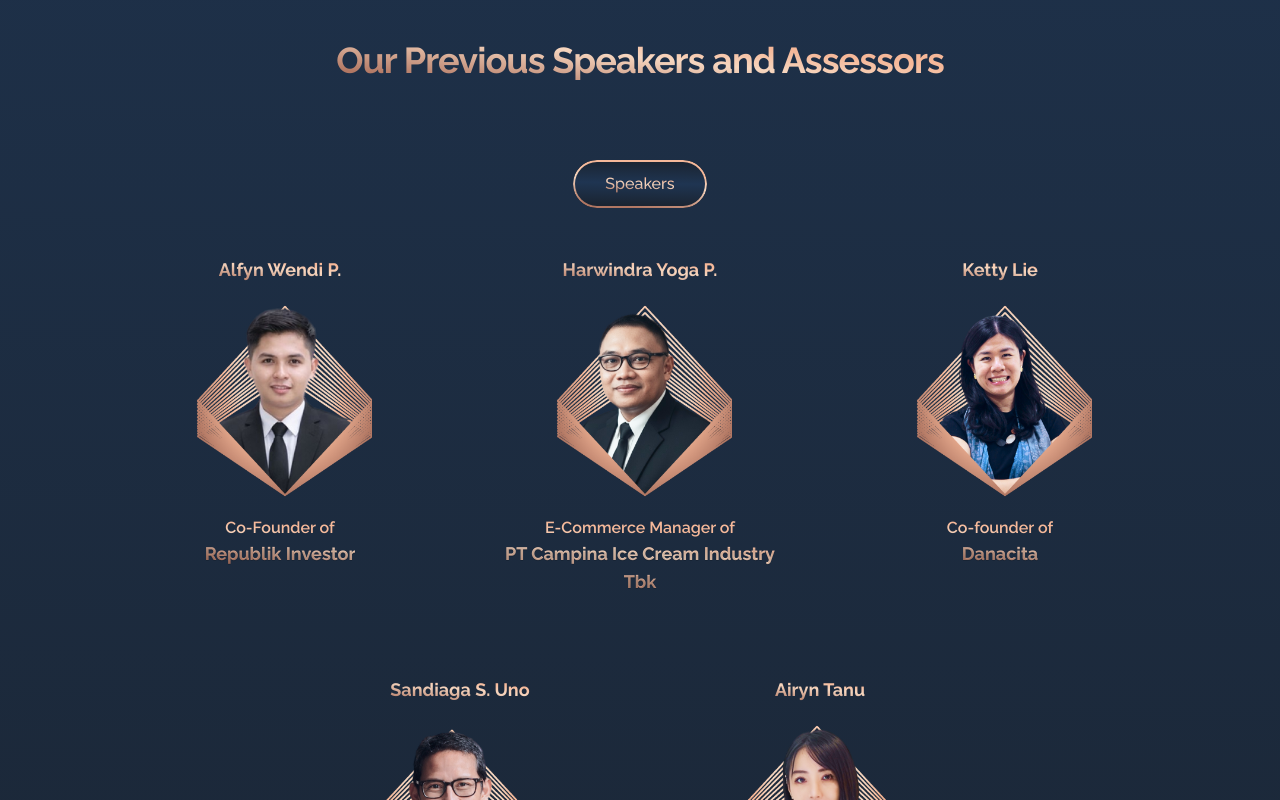
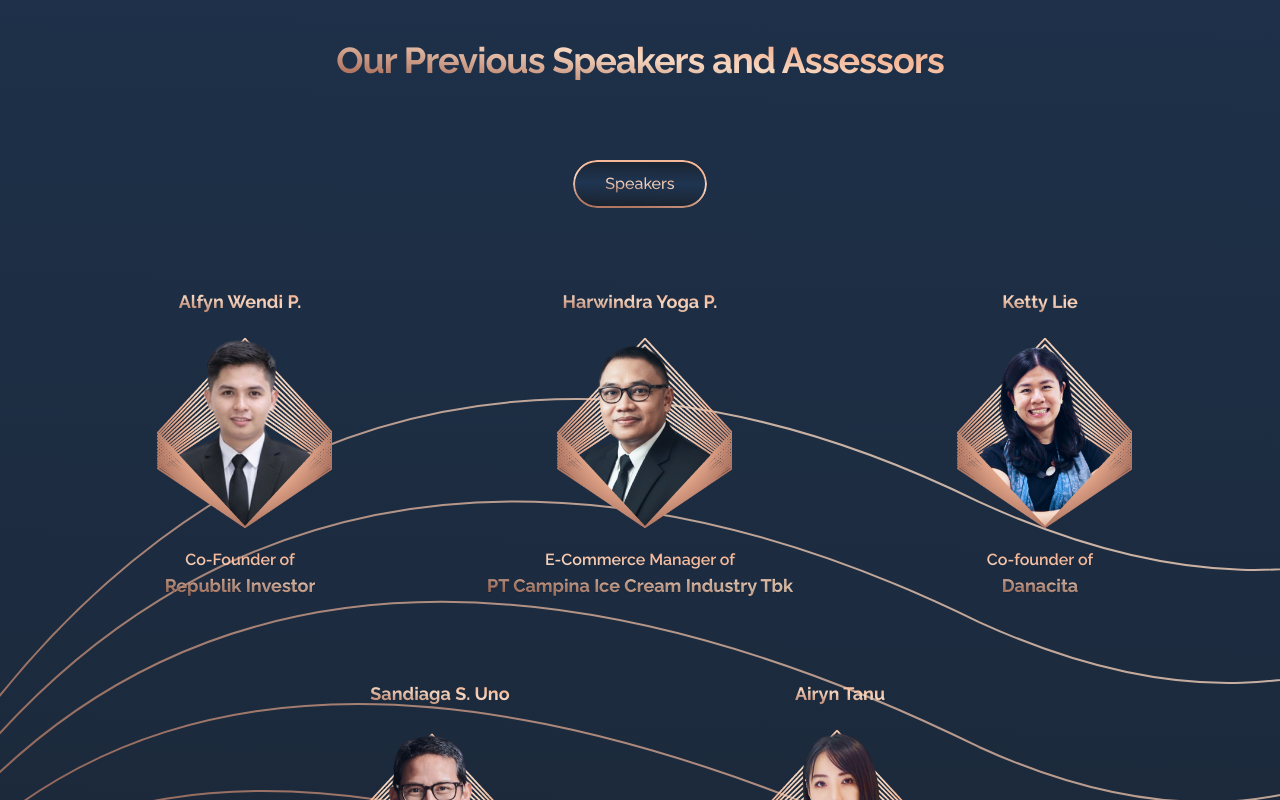
Before and after one commit to ui-studentpreneur/uisp, a Next.js app: page / in a window 1280 px wide. Shown: the part 2720-3520 px from the top of the page. Built offline with nearby package versions, Linux system fonts and the light colour scheme; no server answers.

Commit message:
feat: implement speaker section with carousel and motion utilities

```diff
--- /dev/null
+++ b/src/features/home/components/speaker-card.tsx
@@ -0,0 +1,24 @@
+import Image from "next/image";
+
+import type { Speaker } from "../types";
+
+export function SpeakerCard({ speaker }: { speaker: Speaker }) {
+  return (
+    <div className="flex w-80 flex-col items-center gap-4">
+      <h3 className="text-gradient-gold text-lg font-bold">{speaker.name}</h3>
+
+      <Image
+        src={speaker.image}
+        alt={speaker.name}
+        width={200}
+        height={200}
+        className="h-50 w-50 object-cover mr-4"
+      />
+
+      <div className="text-gradient-gold">
+        <p className="text-md font-semibold">{speaker.role}</p>
+        <p className="text-lg font-bold text-shadow-2xs">{speaker.company}</p>
+      </div>
+    </div>
+  );
+}
--- /dev/null
+++ b/src/features/home/components/speaker-carousel.tsx
@@ -0,0 +1,211 @@
+"use client";
+
+import { useEffect, useRef, type CSSProperties } from "react";
+
+import { cn, prefersReducedMotion } from "@/lib/utils";
+
+import type { Speaker } from "../types";
+
+import { SpeakerCard } from "./speaker-card";
+
+/** Fraction of each neighbouring card left visible beside the active one. */
+const PEEK = 0.2;
+/** Gutter between cards, in rem. */
+const GAP_REM = 1;
+/** Time each card is held before advancing. */
+const AUTOPLAY_MS = 4000;
+/** Quiet period after a swipe before autoplay takes over again. */
+const RESUME_AFTER_MS = 6000;
+/**
+ * How many times the list is repeated. Three is the minimum that loops: one set
+ * either side of the middle guarantees a neighbour in both directions no matter
+ * where the middle set is scrolled to.
+ */
+const COPIES = 3;
+/** Idle time after scrolling before the loop is silently recentred. */
+const SETTLE_MS = 140;
+/** Matches Tailwind's `md`, where the carousel becomes a wrapped row. */
+const DESKTOP = "(min-width: 48rem)";
+
+/**
+ * The active card plus a sliver of its neighbours:
+ *
+ *   viewport = peek + gap + card + gap + peek,  peek = PEEK * card
+ *
+ * which rearranges to the width below. Sized against the viewport rather than
+ * the track, because the track's own padding is derived from this — using `%`
+ * would make the two definitions circular.
+ */
+const SLIDE_WIDTH = `calc((100vw - ${GAP_REM * 2}rem) / ${1 + 2 * PEEK})`;
+
+/**
+ * Speaker list: an endless, auto-advancing carousel on mobile and a plain
+ * wrapped row from `md` up.
+ *
+ * Looping is done by rendering the list `COPIES` times and, once scrolling
+ * settles, jumping `scrollLeft` by exactly one set whenever the viewport drifts
+ * out of the middle set. The jump is instant and lands on identical content, so
+ * it is invisible — and because it only ever moves by a whole set, the card
+ * under the pointer does not shift.
+ *
+ * Built on native scroll-snap rather than a transform track, so swiping,
+ * momentum and accessibility come from the browser.
+ */
+export function SpeakerCarousel({ people }: { people: readonly Speaker[] }) {
+  const track = useRef<HTMLUListElement>(null);
+
+  useEffect(() => {
+    const el = track.current;
+    if (!el) return;
+
+    const desktop = window.matchMedia(DESKTOP);
+    const slides = () =>
+      Array.from(el.querySelectorAll<HTMLElement>("[data-slide]"));
+
+    /**
+     * Scroll offset that centres a slide. `slides[0].offsetLeft` is the track's
+     * start padding, so subtracting it makes offsets zero-based.
+     */
+    const offsetOf = (index: number) => {
+      const all = slides();
+      return all[index].offsetLeft - all[0].offsetLeft;
+    };
+
+    /** Width of one full copy of the list. */
+    const setWidth = () => offsetOf(people.length);
+
+    const activeIndex = () => {
+      const centre = el.scrollLeft + el.clientWidth / 2;
+      const all = slides();
+      let best = 0;
+      let bestDistance = Infinity;
+
+      all.forEach((slide, index) => {
+        const distance = Math.abs(
+          slide.offsetLeft + slide.clientWidth / 2 - centre
+        );
+        if (distance < bestDistance) {
+          bestDistance = distance;
+          best = index;
+        }
+      });
+
+      return best;
+    };
+
+    const markActive = () => {
+      const all = slides();
+      const active = desktop.matches ? -1 : activeIndex();
+      all.forEach((slide, index) => {
+        slide.toggleAttribute("data-active", index === active);
+      });
+    };
+
+    const goTo = (index: number, behavior: ScrollBehavior = "smooth") => {
+      el.scrollTo({ left: offsetOf(index), behavior });
+    };
+
+    /** Pull the viewport back into the middle copy once it drifts out. */
+    const recentre = () => {
+      const width = setWidth();
+      if (width <= 0) return;
+      if (el.scrollLeft < width * 0.5) el.scrollLeft += width;
+      else if (el.scrollLeft > width * 1.5) el.scrollLeft -= width;
+    };
+
+    // Start in the middle copy so there is a card on both sides immediately.
+    goTo(people.length, "auto");
+    markActive();
+
+    let paused = false;
+    let resume: number | undefined;
+    let settle: number | undefined;
+    let frame = 0;
+
+    const onScroll = () => {
+      if (frame) return;
+      frame = requestAnimationFrame(() => {
+        frame = 0;
+        markActive();
+      });
+      window.clearTimeout(settle);
+      settle = window.setTimeout(recentre, SETTLE_MS);
+    };
+
+    const pause = () => {
+      paused = true;
+      window.clearTimeout(resume);
+      resume = window.setTimeout(() => {
+        paused = false;
+      }, RESUME_AFTER_MS);
+    };
+
+    const tick = () => {
+      // Checked per tick, so a resize or a background tab needs no resubscribe.
+      if (paused || desktop.matches || document.hidden) return;
+      goTo(Math.min(activeIndex() + 1, slides().length - 1));
+    };
+
+    el.addEventListener("scroll", onScroll, { passive: true });
+    el.addEventListener("pointerdown", pause);
+    el.addEventListener("wheel", pause, { passive: true });
+
+    // Reduced motion keeps the loop and the swipe, and drops only the autoplay.
+    const timer = prefersReducedMotion()
+      ? undefined
+      : window.setInterval(tick, AUTOPLAY_MS);
+
+    return () => {
+      if (timer) window.clearInterval(timer);
+      window.clearTimeout(resume);
+      window.clearTimeout(settle);
+      if (frame) cancelAnimationFrame(frame);
+      el.removeEventListener("scroll", onScroll);
+      el.removeEventListener("pointerdown", pause);
+      el.removeEventListener("wheel", pause);
+    };
+  }, [people]);
+
+  return (
+    <ul
+      ref={track}
+      style={{ "--slide-width": SLIDE_WIDTH } as CSSProperties}
+      className={[
+        // `w-full` is load-bearing: the parents are `flex flex-col items-center`,
+        // so without a definite width this is a non-stretched flex item sized by
+        // content. The cards are `shrink-0`, making min-content wider than the
+        // screen — the box would grow past the viewport instead of scrolling
+        // inside it, which kills both the swipe and the peeking neighbours.
+        "flex w-full min-w-0 snap-x snap-mandatory gap-4 overflow-x-auto",
+        "px-[calc((100vw-var(--slide-width))/2)]",
+        // Headroom so the lifted active card is not clipped by the scrollport.
+        "py-6",
+        "[scrollbar-width:none] [&::-webkit-scrollbar]:hidden",
+        // Desktop: an ordinary wrapped row.
+        "md:flex-wrap md:justify-center md:gap-20 md:overflow-visible md:px-0 md:py-0",
+      ].join(" ")}
+    >
+      {Array.from({ length: COPIES }, (_, copy) =>
+        people.map((speaker) => (
+          <li
+            key={`${copy}-${speaker.name}`}
+            data-slide
+            // Only the middle copy is real content; the rest are loop padding.
+            aria-hidden={copy !== 1 || undefined}
+            className={cn(
+              "flex w-[var(--slide-width)] shrink-0 snap-center justify-center",
+              "transition-transform duration-300 ease-out",
+              "data-active:-translate-y-4",
+              "md:w-auto md:translate-y-0",
+              // The copies exist only to make the mobile carousel loop. Desktop
+              // is a plain wrapped row, so they would just repeat the list.
+              copy !== 1 && "md:hidden"
+            )}
+          >
+            <SpeakerCard speaker={speaker} />
+          </li>
+        ))
+      )}
+    </ul>
+  );
+}
--- a/src/features/home/components/speaker.tsx
+++ b/src/features/home/components/speaker.tsx
@@ -1,10 +1,16 @@
-import { Container } from "@/components/ui";
-import { Button } from "@/components/ui";
+import Image from "next/image";
 
-const data = [
+import { Button, Container } from "@/components/ui";
+
+import type { SpeakerGroup } from "../types";
+
+import { SpeakerCarousel } from "./speaker-carousel";
+
+// TODO: move to `home/server/queries.ts` when this comes from a CMS.
+const GROUPS: readonly SpeakerGroup[] = [
   {
     title: "Speakers",
-    item: [
+    people: [
       {
         name: "Alfyn Wendi P.",
         role: "Co-Founder of",
@@ -13,7 +19,7 @@ const data = [
       },
       {
         name: "Harwindra Yoga P.",
-        role: "E-Commerce Manager of ",
+        role: "E-Commerce Manager of",
         image: "/speaker2.png",
         company: "PT Campina Ice Cream Industry Tbk",
       },
@@ -39,7 +45,7 @@ const data = [
   },
   {
     title: "Assessors",
-    item: [
+    people: [
       {
         name: "Anindita Nur Annisa",
         role: "Investment Analyst of",
@@ -65,47 +71,44 @@ const data = [
 const SpeakerSection = () => {
   return (
     <section id="speaker" className="relative isolate flex items-center">
-      <div className="flex w-full flex-col items-center gap-20 max-md:gap-10 py-24 text-center">
-        <h2 className="text-gradient-gold text-3xl font-bold tracking-tight px-4 sm:text-4xl">
+      <Image
+        src="/bg-speaker.svg"
+        alt=""
+        aria-hidden
+        width={0}
+        height={0}
+        sizes="100vw"
+        className="pointer-events-none absolute top-[10%] z-0 h-auto w-full max-md:top-[30%]"
+      />
+
+      <div className="relative z-10 flex w-full flex-col items-center gap-20 py-24 text-center max-md:gap-10">
+        <h2 className="text-gradient-gold px-4 text-3xl font-bold tracking-tight sm:text-4xl">
           Our Previous Speakers and Assessors
         </h2>
 
-        <Container className="flex flex-col justify-center items-center gap-20">
-          {data.map((item, index) => (
+        {/*
+          No `Container` around the carousel: the peeking cards need the full
+          viewport width to work out their own gutters.
+        */}
+        <div className="flex w-full flex-col items-center gap-40 max-md:gap-20">
+          {GROUPS.map((group) => (
             <div
-              key={index}
-              className="flex flex-col justify-center items-center gap-12"
+              key={group.title}
+              className="flex w-full flex-col items-center gap-20 max-md:gap-10"
             >
-              <Button size={"lg"} className="w-fit" key={index}>
-                {item.title}
-              </Button>
-              <div className="flex flex-wrap justify-center gap-20">
-                {item.item.map((speaker, idx) => (
-                  <div
-                    key={idx}
-                    className="w-70 flex flex-col items-center gap-4"
-                  >
-                    <h3 className="text-lg text-gradient-gold font-bold">
-                      {speaker.name}
-                    </h3>
-                    <img
-                      src={speaker.image}
-                      alt={speaker.name}
-                      className="w-50 h-50 object-cover mr-4"
-                    />
+              <Container className="flex justify-center">
+                <Button size="lg" className="w-fit">
+                  {group.title}
+                </Button>
+              </Container>
 
-                    <div className="text-gradient-gold">
-                      <p className="font-semibold text-md">{speaker.role}</p>
-                      <p className="font-bold text-lg text-shadow-2xs">{speaker.company}</p>
-                    </div>
-                  </div>
-                ))}
-              </div>
+              <SpeakerCarousel people={group.people} />
             </div>
           ))}
-        </Container>
+        </div>
       </div>
     </section>
   );
 };
+
 export default SpeakerSection;
--- a/src/features/home/types.ts
+++ b/src/features/home/types.ts
@@ -16,3 +16,14 @@ export type MilestoneItem = {
   image: string;
   title: string;
 }
+export type Speaker = {
+  name: string;
+  role: string;
+  company: string;
+  image: string;
+};
+
+export type SpeakerGroup = {
+  title: string;
+  people: readonly Speaker[];
+};
--- a/src/lib/utils/index.ts
+++ b/src/lib/utils/index.ts
@@ -1,3 +1,4 @@
 export { cn } from "./cn";
 export { formatDate, formatNumber, truncate } from "./format";
+export { motionScale, prefersReducedMotion } from "./motion";
 export { err, isOk, ok, type Result } from "./result";
```
Also changed, not shown: src/components/layout/Navbar/motion.ts (+3 -10 lines), src/features/home/components/sponsor.tsx (added, +18 -0 lines), src/lib/utils/motion.ts (added, +18 -0 lines), public/bg-speaker.svg (added).
